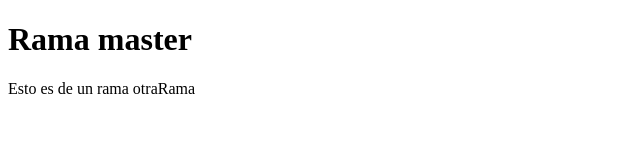
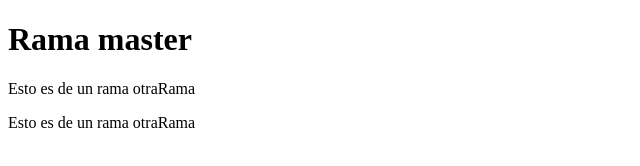
Before and after one commit to planetoide/clonacion, a plain HTML site: page index.html in a window 1280 px wide. Shown: the whole page, without its empty margins (0-640 px from the left). Drawn offline with Linux system fonts and the light colour scheme.

Commit message:
esto es el nuevo commit

```diff
--- a/index.html
+++ b/index.html
@@ -9,5 +9,6 @@
 <body>
     <h1>Rama master</h1>
     <p>Esto es de un rama otraRama</p>
+    <p>Esto es de un rama otraRama</p>
 </body>
 </html>
```
